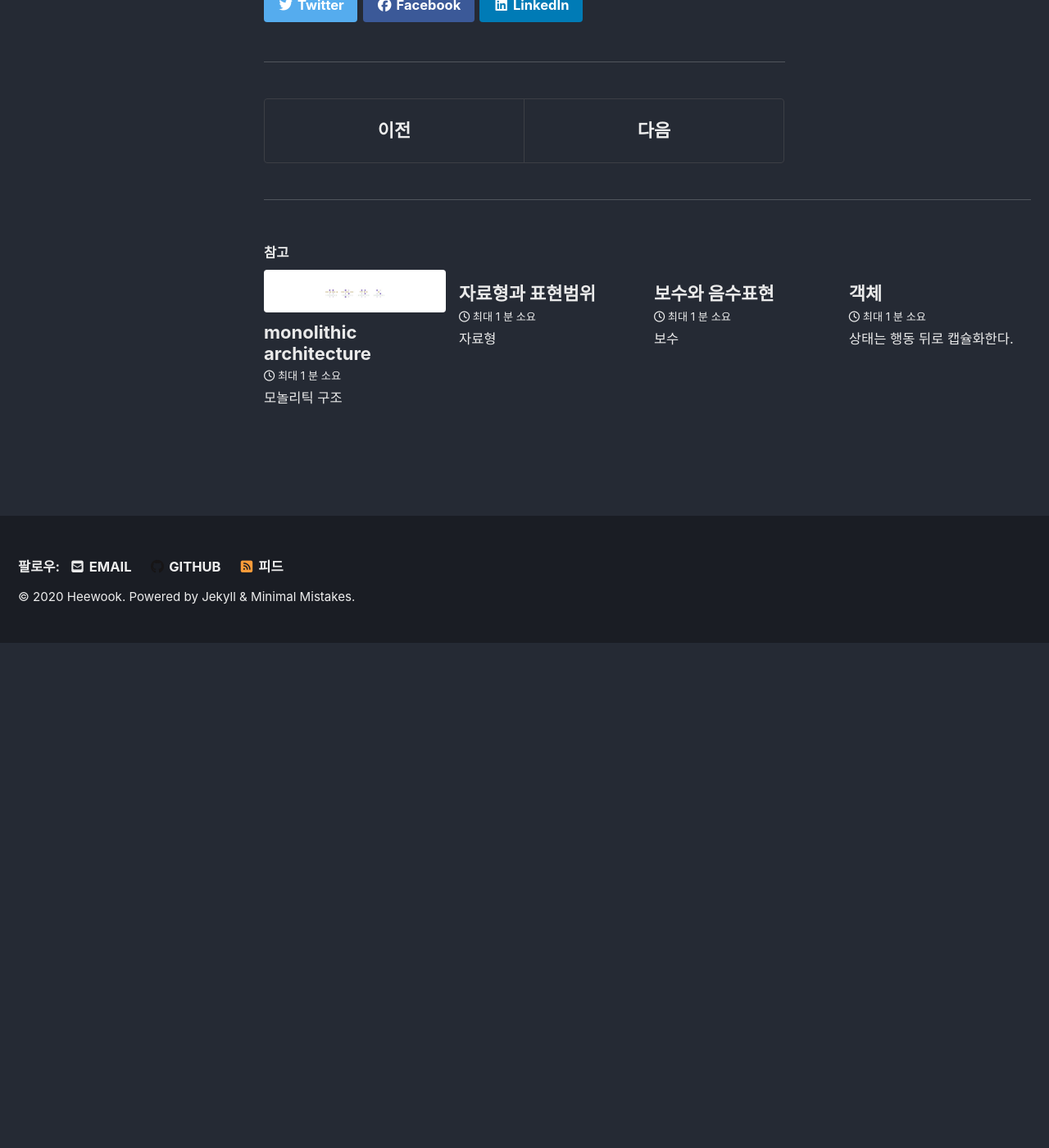
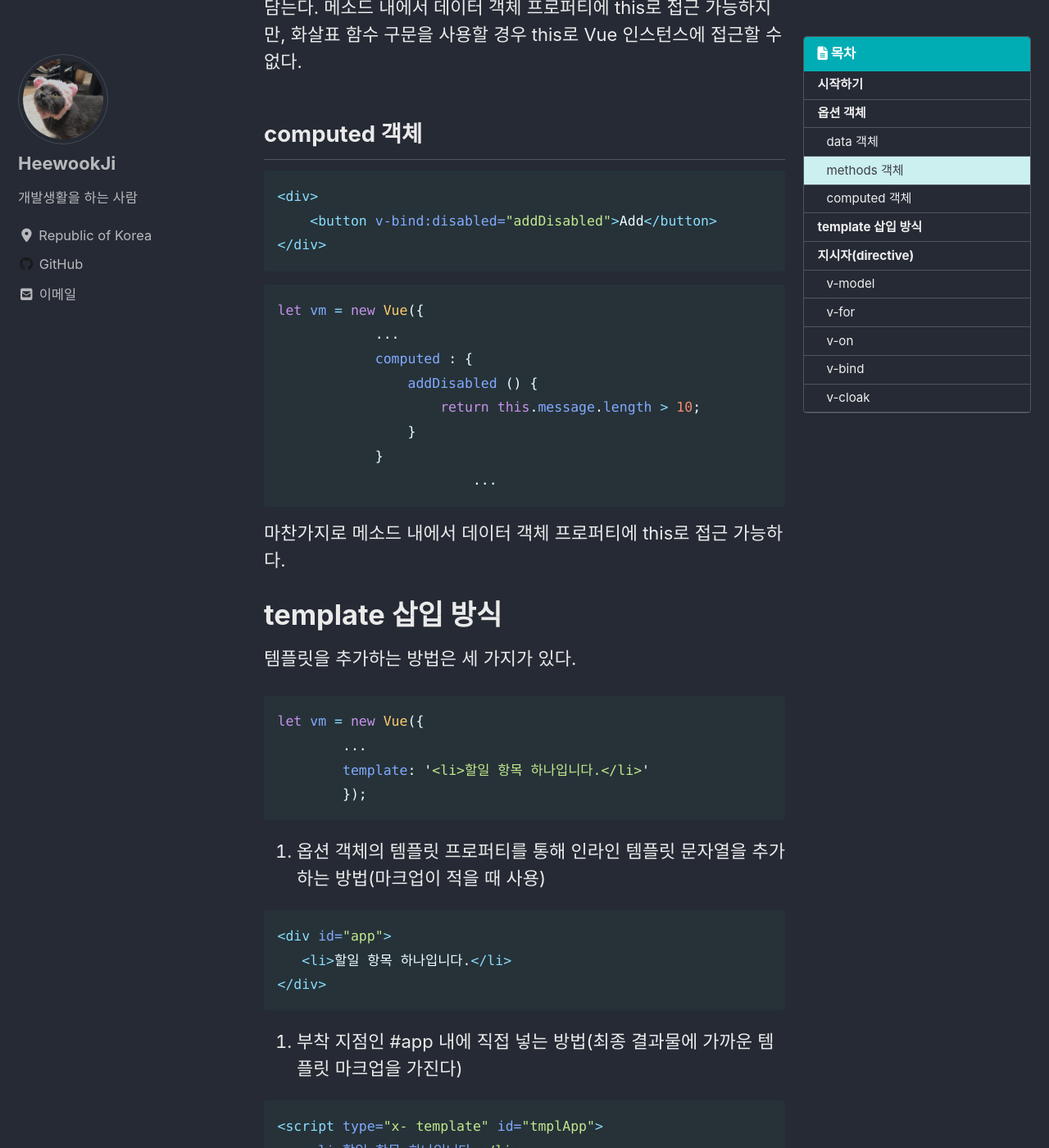
Before and after one commit to Heewookji/te, a Jekyll site: the page built from _posts/Proceeding/2020-06-10-Vuejs2.md, in a window 1280 px wide and 1400 px high, scrolled down 2939 px. Shown: the whole window at 82% size. Built offline with Jekyll 4.4.1, drawn with Linux system fonts in a browser that asks for light colours; cached includes are drawn as plain includes; nearby versions of some CDN libraries; before the commit the page ends 3723 px from its top, so only the background shows below that; some of the changed text lies outside the part shown.

Commit message:
20200614 Vue

````diff
--- a/_posts/Proceeding/2020-06-10-Vuejs2.md
+++ b/_posts/Proceeding/2020-06-10-Vuejs2.md
@@ -26,9 +26,17 @@ categories:
 <script src="https://cdn.jsdelivr.net/npm/vue/dist/vue.js"></script>
 ```
 
+Vue 어플리케이션은 루트 Vue 인스턴스와 컴포넌트 인스턴스라는 두 가지 유형의 Vue 인스턴스로 구성된다.
+
+```javascript
+new Vue({/* option */});
+```
+
+
 # 옵션 객체
 ***
 
+옵션 객체에 애플리케이션을 기술하면 Vue.js가 이 객체를 가지고 Vue 인스턴스를 초기화한다.
 
 ```javascript
 let vm = new Vue({
@@ -46,10 +54,100 @@ let vm = new Vue({
 
 ## data 객체
 
-## computed 객체
+```javascript
+let vm = new Vue({
+            ...
+            data: {
+                messages: [],
+                newMessage: ''
+            },
+			...
+```
+객체 literal을 사용한 애플리케이션의 데이터 모델이다. data 객체 프로퍼티에 초깃값을 설정해주는 것이 좋다. 일반 객체를 이용하는 것 외에 일반 객체를 반환하는 함수를 이용할 수도 있다. 컴포넌트의 데이터 구조를 정의할 때는 Vue.js가 항상 이 함수로 새로운 컴포넌트에 대한 새로운 데이터 모델을 생성하기 때문에 객체 반환 함수를 무조건 사용한다.
+
+```javascript
+let vm = new Vue({
+            ...
+            data () {
+                return {
+                    messages: [],
+                    newMessage: ''
+                }
+            },
+			...
+```
 
 ## methods 객체
 
+```javascript
+let vm = new Vue({
+            ...
+            data () {
+                ...
+            },
+            methods :
+                messageAlert (event) {
+                    alert(this.message);
+                }
+            }
+			...
+```
+
+옵션 객체의 mothods 프로퍼티는 객체에서 사용하는 모든 메소드를 담는다.
+메소드 내에서 데이터 객체 프로퍼티에 this로 접근 가능하지만, 화살표 함수 구문을 사용할 경우
+this로 Vue 인스턴스에 접근할 수 없다.
+
+## computed 객체
+
+```html
+<div>
+    <button v-bind:disabled="addDisabled">Add</button>
+</div>
+```
+
+```javascript
+let vm = new Vue({
+            ...
+            computed : {
+                addDisabled () {
+                    return this.message.length > 10;
+                }
+            }
+			...
+```
+마찬가지로 메소드 내에서 데이터 객체 프로퍼티에 this로 접근 가능하다.
+
+# template 삽입 방식
+
+템플릿을 추가하는 방법은 세 가지가 있다.
+
+```javascript
+let vm = new Vue({
+        ...
+        template: '<li>할일 항목 하나입니다.</li>'
+        });
+```
+1. 옵션 객체의 템플릿 프로퍼티를 통해 인라인 템플릿 문자열을 추가하는 방법(마크업이 적을 때 사용)
+
+```html
+<div id="app">
+   <li>할일 항목 하나입니다.</li>
+</div>
+```
+2. 부착 지점인 #app 내에 직접 넣는 방법(최종 결과물에 가까운 템플릿 마크업을 가진다)
+
+```html
+<script type="x- template" id="tmplApp">
+    <li>할일 항목 하나입니다.</li>
+</script>
+<script>
+    let vm = new Vue({
+        ...
+        template: '#tmplApp'
+        });
+</script>
+```
+3. 템플릿 마크업을 script 태그 내에 넣고 옵션 객체의 템플릿 프로퍼티 값으로 해당 id를 준다.
 
 # 지시자(directive)
 ***
@@ -57,6 +155,7 @@ let vm = new Vue({
 ## v-for
 ## v-on
 short-hand= `@`
+일반적인 DOM 이벤트 전부에 리스너를 부착할 수 있고, 사용자 정의 컴포넌트의 사용자 정의 이벤트를 수신할 수 있다.
 ## v-bind
 short-hand= `:`
 ## v-cloak
````
